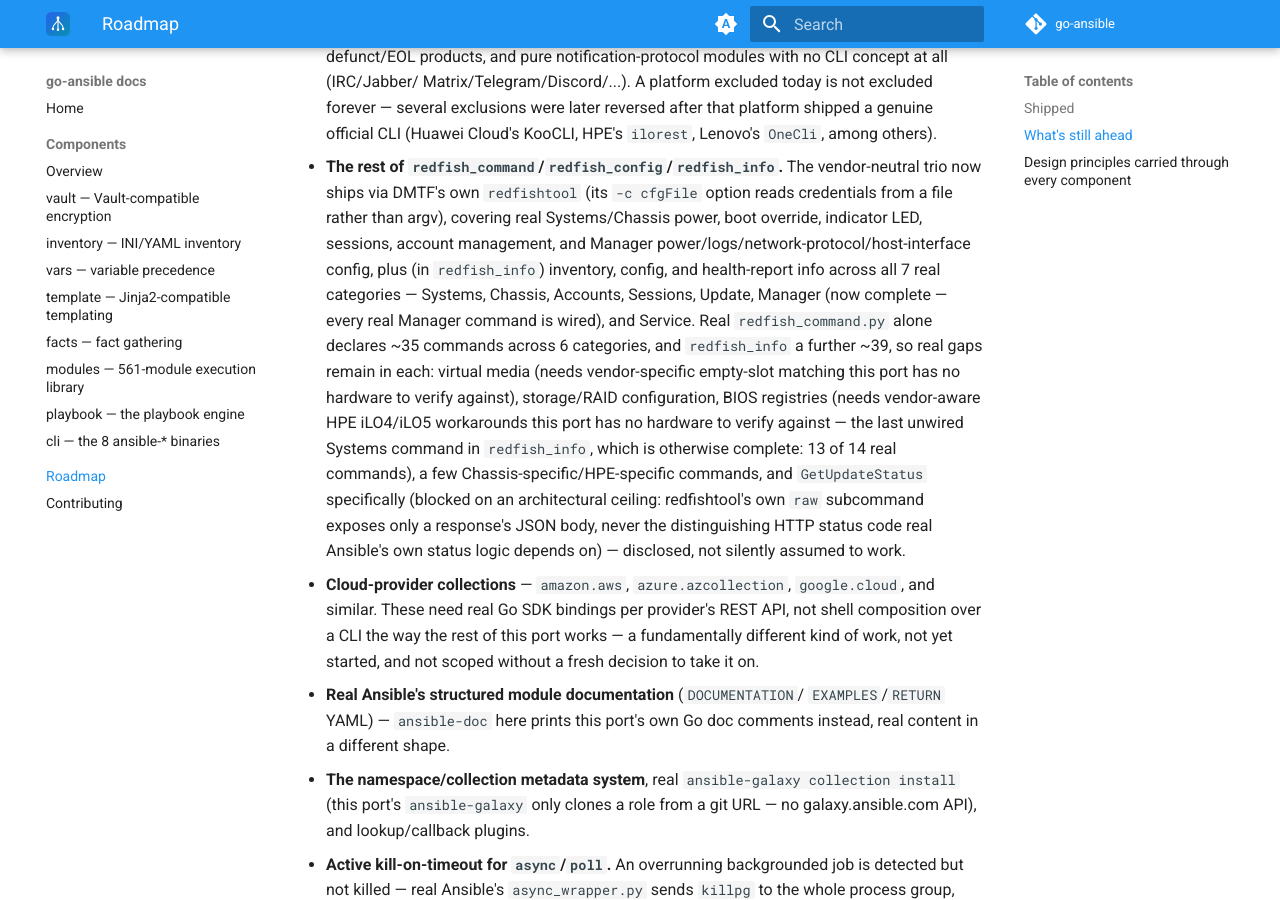
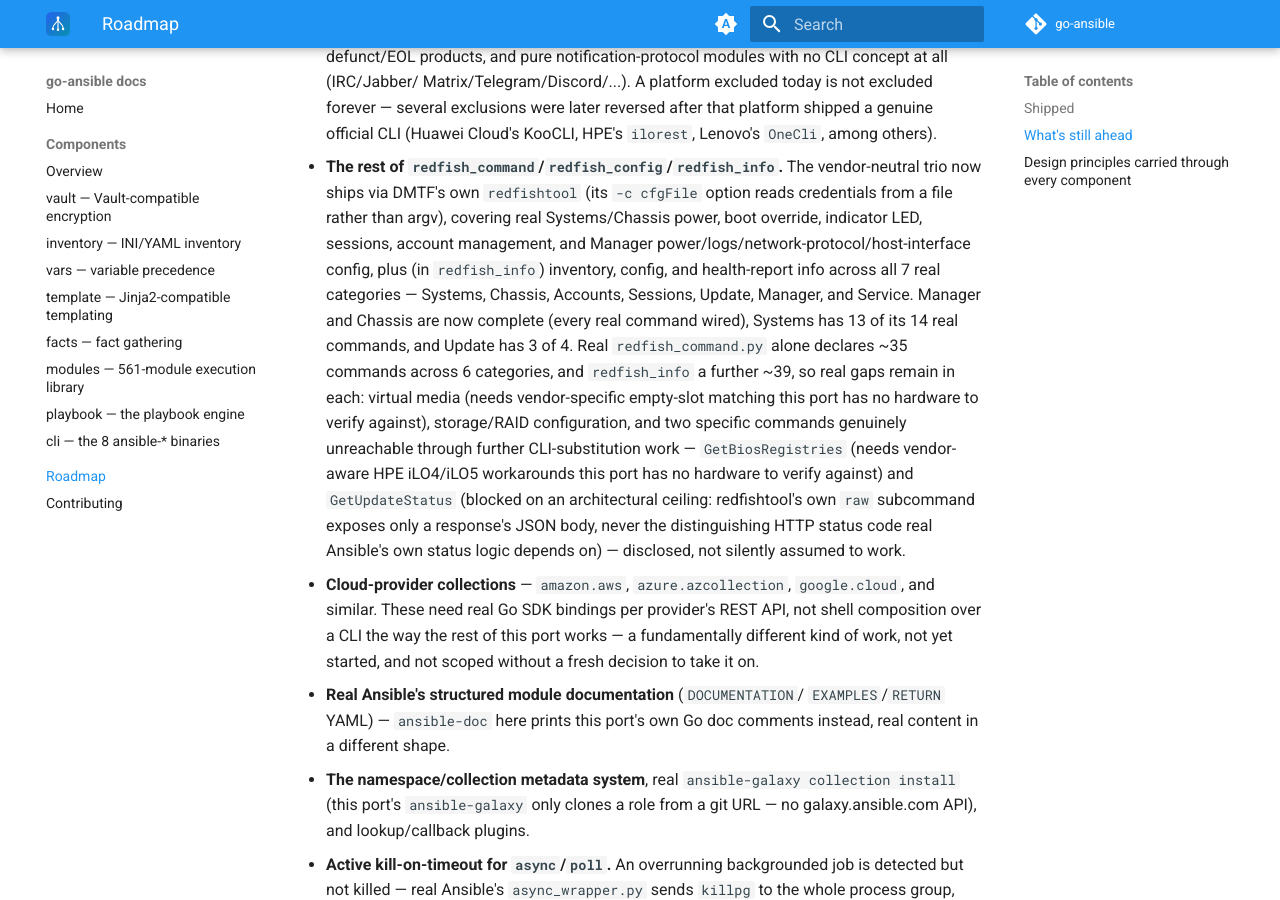
Before and after one commit to go-ansible/docs, an MkDocs documentation site: the page built from docs/roadmap.md, in a window 1280 px wide and 900 px high, scrolled down 980 px. Built offline with MkDocs 1.6.1 and Material for MkDocs 9.7.7, drawn with Linux system fonts in a browser that asks for light colours; the version menu is left out.

Commit message:
Reflect redfish_info's Chassis category completion (#12)
Co-authored-by: Claude Sonnet 5 <noreply@anthropic.com>

```diff
--- a/docs/roadmap.md
+++ b/docs/roadmap.md
@@ -52,20 +52,19 @@ developed further and is not part of the current architecture.
   account management, and Manager power/logs/network-protocol/host-interface
   config, plus (in `redfish_info`) inventory, config, and health-report info
   across all 7 real categories — Systems, Chassis, Accounts, Sessions,
-  Update, Manager (now complete — every real Manager command is wired), and
-  Service. Real `redfish_command.py` alone declares ~35 commands across 6
-  categories, and `redfish_info` a further ~39, so real gaps remain in
+  Update, Manager, and Service. Manager and Chassis are now complete (every
+  real command wired), Systems has 13 of its 14 real commands, and Update
+  has 3 of 4. Real `redfish_command.py` alone declares ~35 commands across
+  6 categories, and `redfish_info` a further ~39, so real gaps remain in
   each: virtual media (needs vendor-specific empty-slot matching this port
-  has no hardware to verify against), storage/RAID configuration, BIOS
-  registries (needs vendor-aware HPE iLO4/iLO5 workarounds this port has no
-  hardware to verify against — the last unwired Systems command in
-  `redfish_info`, which is otherwise complete: 13 of 14 real commands), a few
-  Chassis-specific/HPE-specific commands, and `GetUpdateStatus` specifically
-  (blocked on an
-  architectural ceiling:
-  redfishtool's own `raw` subcommand exposes only a response's JSON body,
-  never the distinguishing HTTP status code real Ansible's own status logic
-  depends on) — disclosed, not silently assumed to work.
+  has no hardware to verify against), storage/RAID configuration, and two
+  specific commands genuinely unreachable through further CLI-substitution
+  work — `GetBiosRegistries` (needs vendor-aware HPE iLO4/iLO5 workarounds
+  this port has no hardware to verify against) and `GetUpdateStatus`
+  (blocked on an architectural ceiling: redfishtool's own `raw` subcommand
+  exposes only a response's JSON body, never the distinguishing HTTP status
+  code real Ansible's own status logic depends on) — disclosed, not
+  silently assumed to work.
 - **Cloud-provider collections** — `amazon.aws`, `azure.azcollection`,
   `google.cloud`, and similar. These need real Go SDK bindings per provider's
   REST API, not shell composition over a CLI the way the rest of this port
```
